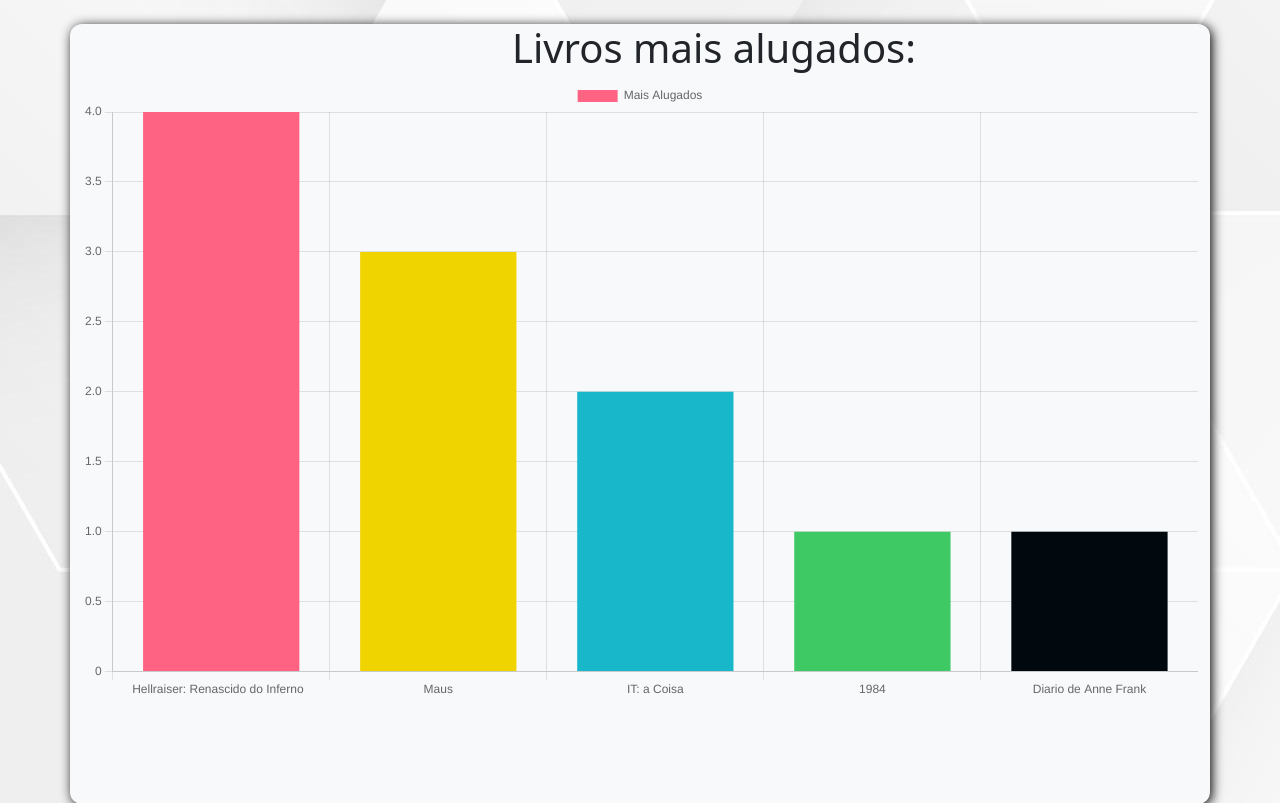
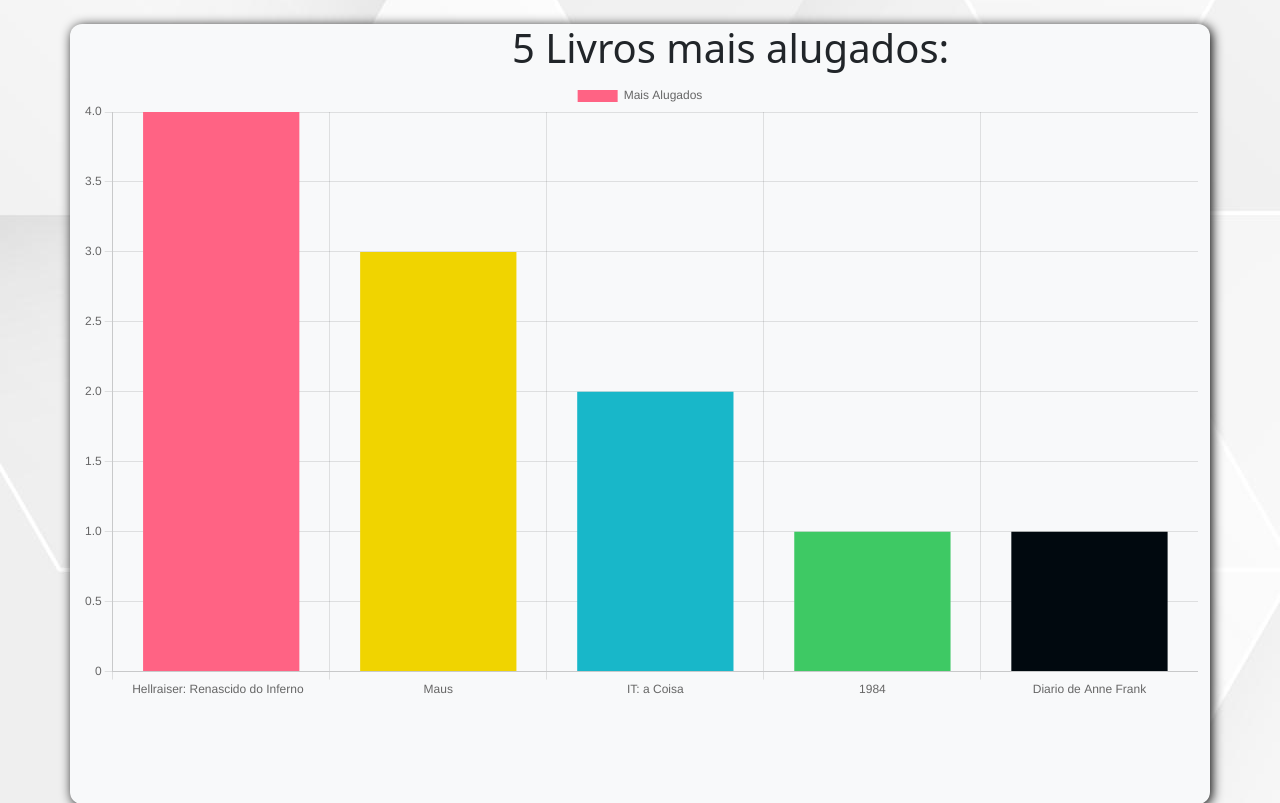
Before and after one commit to Antonio-Filho0309/projeto-wda, a PHP site: page /inicio.php in a window 1280 px wide. Shown: the part 106-909 px from the top of the page. Run offline with PHP 8.4, Linux system fonts and the light colour scheme; the visitor is signed in with stand-in values (Sample User, id 1); data comes from the database, SQL or seed files in the repository; some libraries are stand-ins or nearby versions.

Commit message:
Update inicio.php

```diff
--- a/paginas_iniciais/inicio.php
+++ b/paginas_iniciais/inicio.php
@@ -122,7 +122,7 @@
           <!--Containers--->
             <div id="grafico" class="container bg-light">
               <div style="padding-left: 430px;">
-              <h1>Livros mais alugados: </h1>
+              <h1> 5 Livros mais alugados: </h1>
               </div>
               <canvas id="grafico01" width="180px" height="100%" style="margin-top:5px;"></canvas>
 
```
